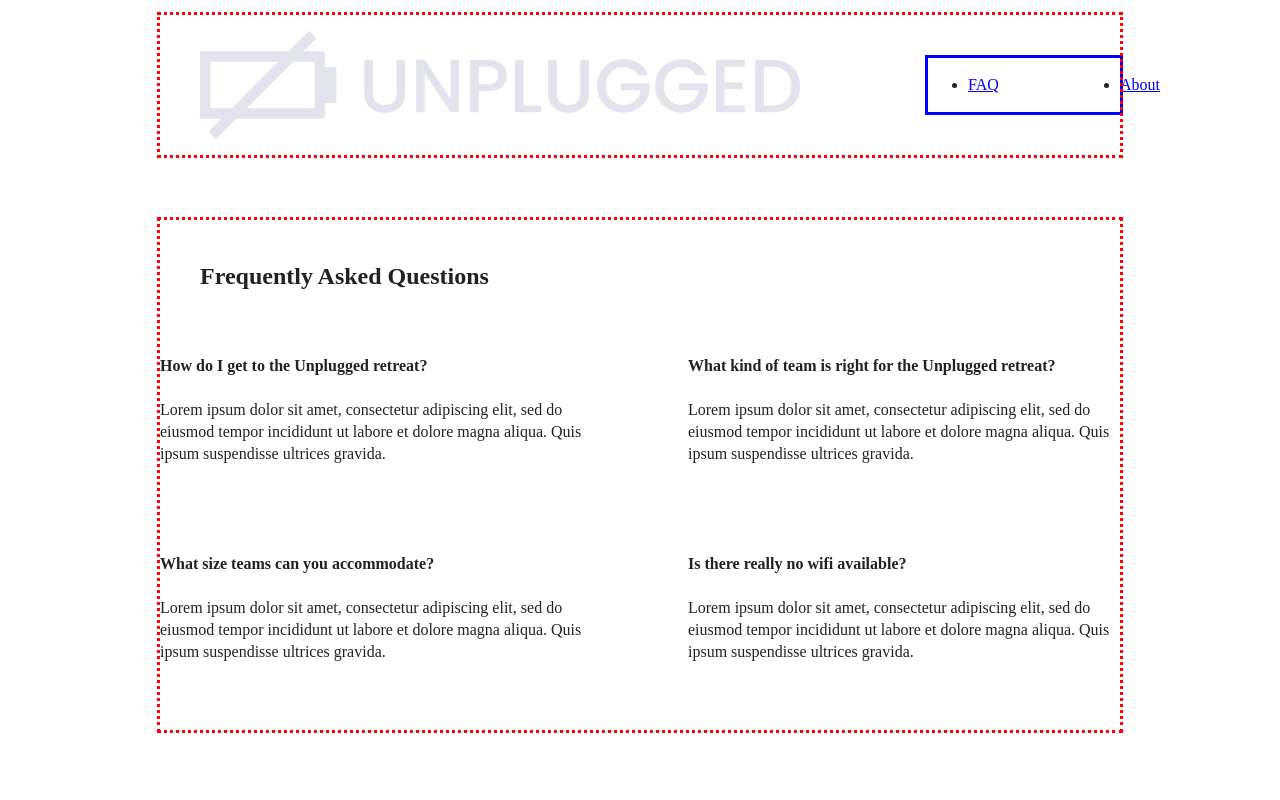
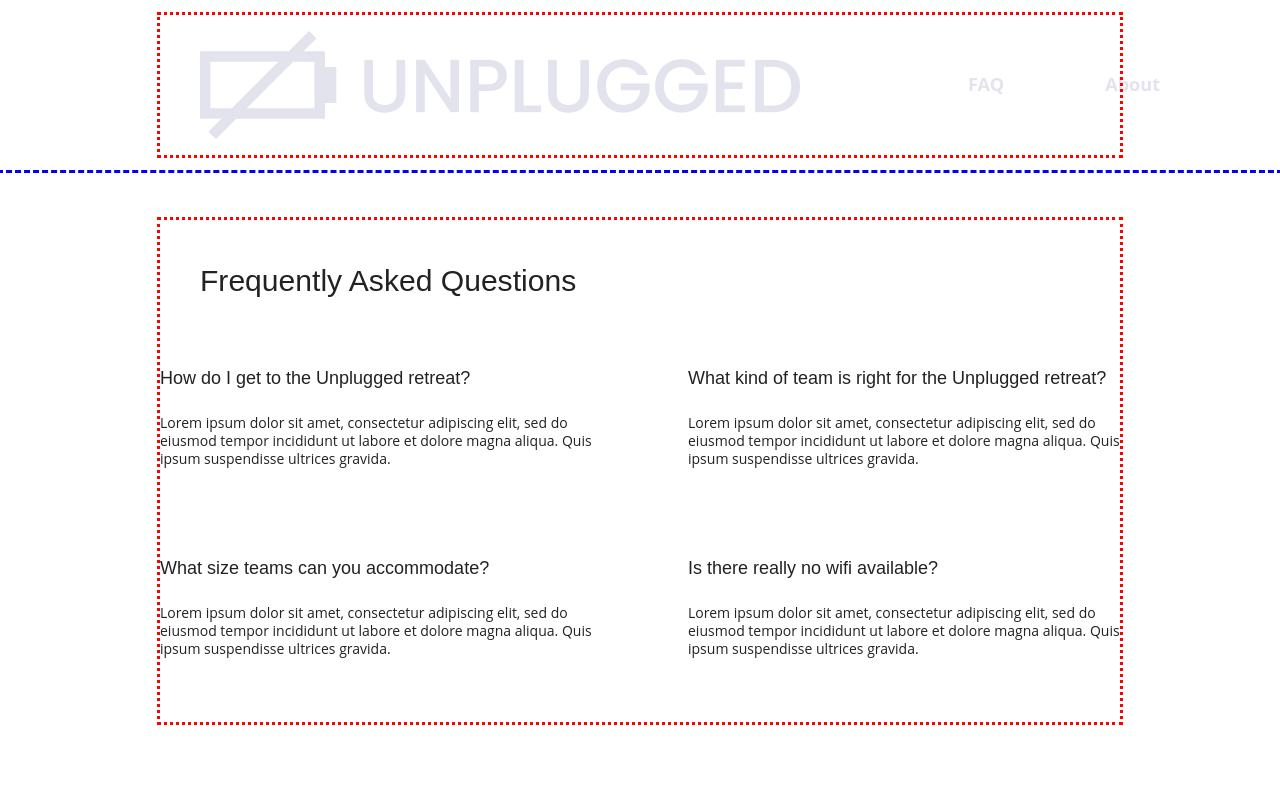
Before and after one commit to Digiburton/unplugged-website-project, a website: page faq/index.html in a window 1280 px wide. Shown: the top 800 px of the page. Drawn offline with Linux system fonts and the light colour scheme; files whose address does not match are found by name.

Commit message:
added global styles

```diff
--- a/css/main.css
+++ b/css/main.css
@@ -96,7 +96,67 @@
   /* ==========================================================================
      Author's custom styles
      ========================================================================== */
-  .content-wrapper {
+
+     /* General Styles */
+
+  html {
+    font-size: 1rem;
+  }
+
+  body {
+    font-family: 'Open Sans', sans-serif;
+    font-size: 1em;
+  }
+
+  ul,
+  ol {
+    font-size: 1.13em;
+    font-weight: bold;
+    list-style-type: none;
+  }
+
+
+  a {
+    color: #e2e3ed;
+    text-decoration: none;
+  }
+
+  h2 {
+    font-family: 'Poppins', sans-serif;
+    font-size: 1.88em;
+    font-weight: 500;
+  }
+
+
+  h3,
+  h4 {
+    font-family: 'Poppins', sans-serif;
+    font-size: 1.125em;
+    font-weight: 500;
+  }
+
+
+  p {
+    font-size: .875em;
+    line-height: 1.285;
+  }
+
+  img {
+
+  }
+
+  figure {
+
+  }
+
+  address {
+    font-style: normal;
+
+  }
+
+
+
+   .content-wrapper {
     outline: 3px dotted red;
     width: 90%;
     margin: 50px 0;
@@ -107,7 +167,7 @@
     display: flex;
     justify-content: center;
     padding: 15px 0;
-
+    outline: dashed 3px blue;
 
   }
 
@@ -123,7 +183,7 @@
 
  header nav {
   width: 60%;
-  outline: 3px solid blue;
+
 
  }
 
@@ -268,6 +328,12 @@
 
      .faq h2 {
       margin: 40px;
+     }
+
+     .faq-content h4 {
+
+      line-height: 24px;
+
      }
 
      .faq-content {
```
